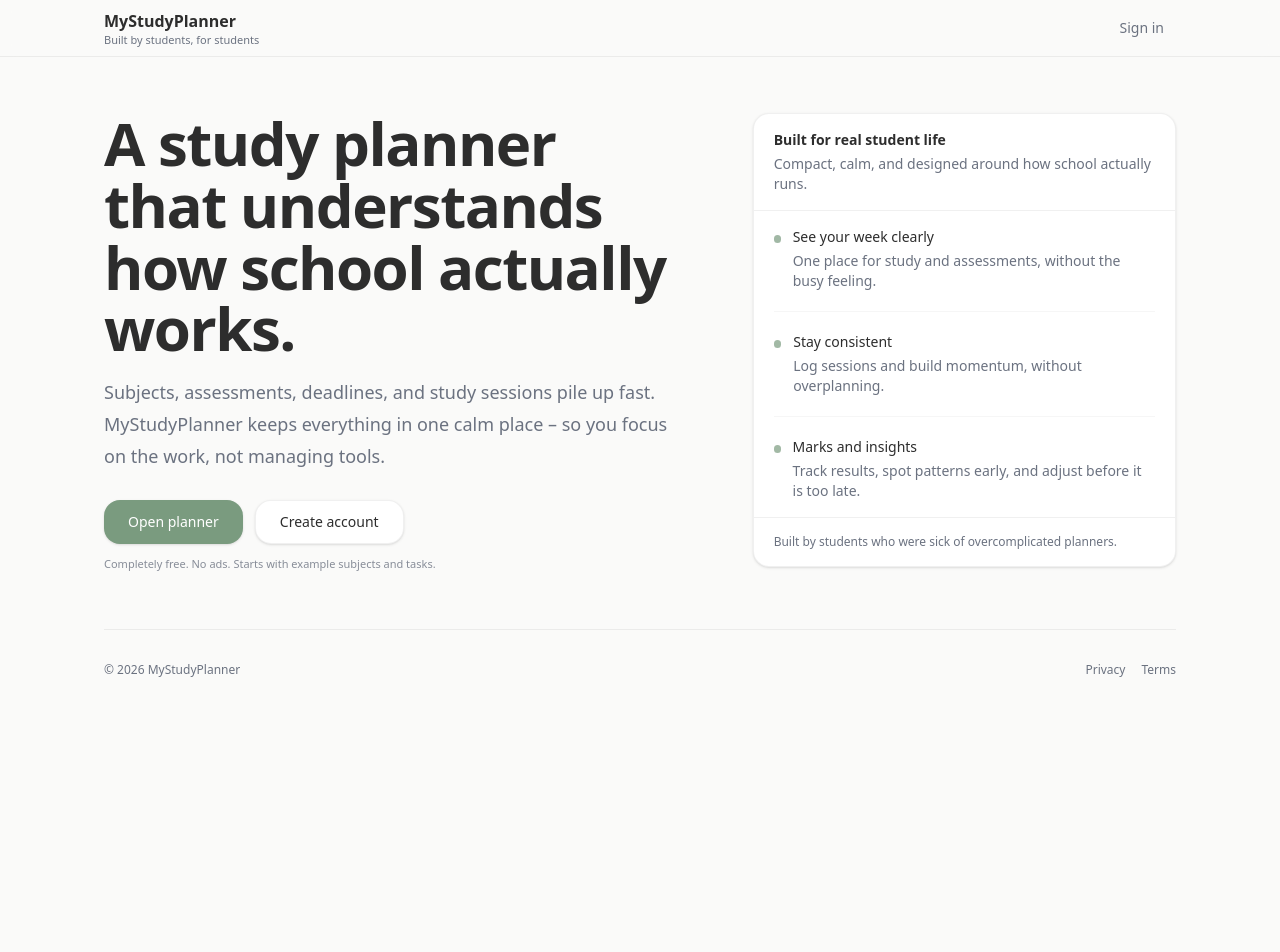
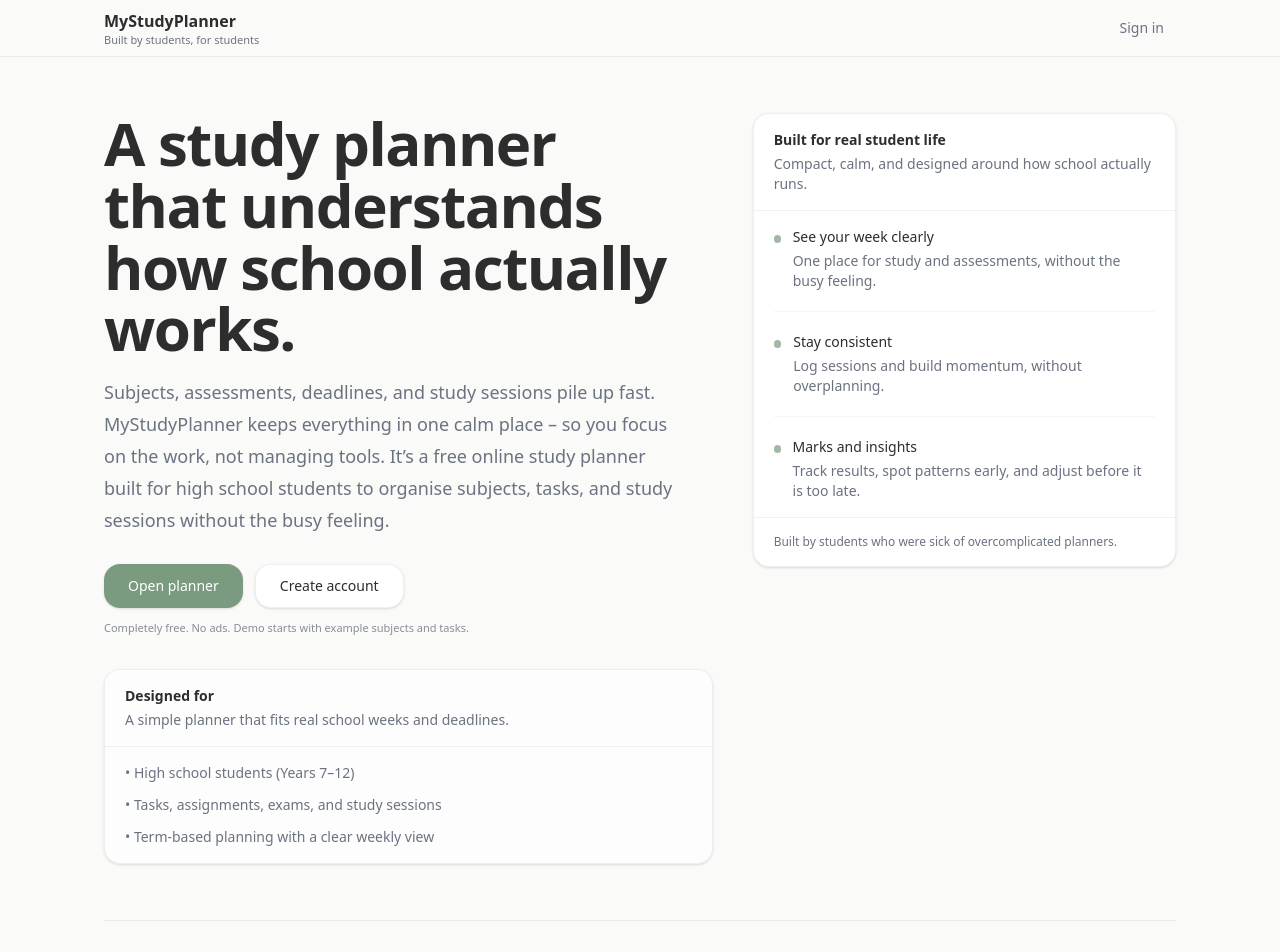
Before and after one commit to kaicrotty88/MyStudyPlanner, a Next.js app: page / in a window 1280 px wide. Shown: the top 952 px of the page. Before the commit the page ends 800 px from the top, so only its background shows below. Built offline with nearby package versions, Linux system fonts and the light colour scheme; no server answers.

Commit message:
seo optimisation - landing page

```diff
--- a/app/page.tsx
+++ b/app/page.tsx
@@ -4,9 +4,9 @@ import { auth } from "@clerk/nextjs/server";
 import { redirect } from "next/navigation";
 
 export const metadata: Metadata = {
-  title: "MyStudyPlanner",
+  title: "MyStudyPlanner | Study planner for high school students",
   description:
-    "A calm study planner for high school and university students. Plan study, organise assessments, track progress without clutter.",
+    "A calm, free online study planner for high school students. Organise subjects, tasks, assessments, and study sessions in one place — without clutter.",
   alternates: { canonical: "/" },
 };
 
@@ -56,7 +56,9 @@ export default async function Page() {
               <p className="mt-4 max-w-xl text-[15px] leading-7 text-muted-foreground md:text-lg md:leading-8">
                 Subjects, assessments, deadlines, and study sessions pile up fast.
                 MyStudyPlanner keeps everything in one calm place – so you focus
-                on the work, not managing tools.
+                on the work, not managing tools. It’s a free online study planner
+                built for high school students to organise subjects, tasks, and
+                study sessions without the busy feeling.
               </p>
 
               <div className="mt-7 flex flex-wrap items-center gap-3">
@@ -76,7 +78,24 @@ export default async function Page() {
               </div>
 
               <div className="mt-3 text-[11px] text-muted-foreground opacity-80">
-                Completely free. No ads. Starts with example subjects and tasks.
+                Completely free. No ads. Demo starts with example subjects and tasks.
+              </div>
+
+              <div className="mt-8 rounded-2xl border border-border bg-card/60 shadow-sm">
+                <div className="px-5 py-4 border-b border-border">
+                  <div className="text-sm font-semibold text-foreground">
+                    Designed for
+                  </div>
+                  <div className="mt-1 text-sm text-muted-foreground">
+                    A simple planner that fits real school weeks and deadlines.
+                  </div>
+                </div>
+
+                <div className="px-5 py-4 space-y-3 text-sm text-muted-foreground">
+                  <div>• High school students (Years 7–12)</div>
+                  <div>• Tasks, assignments, exams, and study sessions</div>
+                  <div>• Term-based planning with a clear weekly view</div>
+                </div>
               </div>
             </div>
 
```
